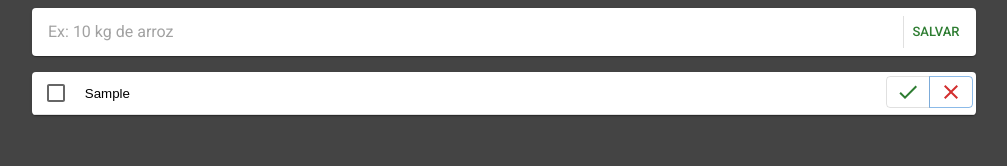
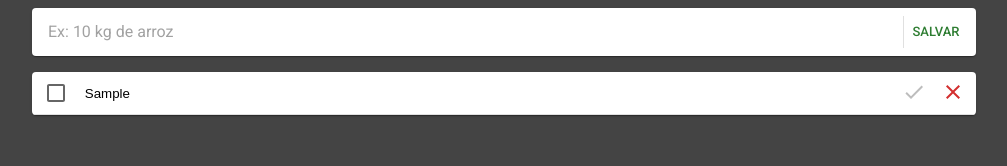
Before and after one commit to bertoldosi/shopping-list, a Next.js app: page / in a window 1280 px wide. Both pictures are taken after typing "Sample" into the empty fields and a click on the button "SALVAR". Shown: the top 166 px of the page, without its empty margins (136-1143 px from the left). Built offline with nearby package versions, Linux system fonts and the light colour scheme.

Commit message:
refactor: Refatorando

```diff
--- a/src/app/page.tsx
+++ b/src/app/page.tsx
@@ -44,6 +44,18 @@ export default function HomePage() {
     }
   }
 
+  const sortedProducts = React.useMemo(() => {
+    return [...products].sort((a, b) => {
+      if (a.check && !b.check) {
+        return 1; // Coloca os itens marcados abaixo
+      } else if (!a.check && b.check) {
+        return -1; // Mantém os itens não marcados acima
+      } else {
+        return 0; // Mantém a ordem para itens com o mesmo status de marcação
+      }
+    });
+  }, [products]);
+
   return (
     <Box
       sx={{
@@ -87,7 +99,11 @@ export default function HomePage() {
           </Button>
         </Stack>
       </Paper>
-      <Table products={products} setProducts={setProducts} remove={remove} />
+      <Table
+        products={sortedProducts}
+        setProducts={setProducts}
+        remove={remove}
+      />
     </Box>
   );
 }
--- a/src/app/table.tsx
+++ b/src/app/table.tsx
@@ -12,14 +12,23 @@ import Paper from "@mui/material/Paper";
 import { Button, ButtonGroup, Checkbox, styled } from "@mui/material";
 import { ProductType } from "@/models";
 
-interface PropsType {
+interface TablePropsType {
   products: ProductType[];
   setProducts: React.Dispatch<ProductType[]>;
   remove: (id: string) => void;
 }
 
+interface ButtonsPropsType {
+  product: ProductType;
+  remove: (id: string) => void;
+}
+
 const StyledTableCell = styled(TableCell)(() => ({
   padding: "0 .2em",
+}));
+
+const StyledTableRowDisabled = styled(TableRow)(({ theme }) => ({
+  backgroundColor: theme.palette.action.disabled,
 }));
 
 const styledCommonInputTable = {
@@ -39,11 +48,29 @@ const styledInputTableCheck = {
   textDecoration: "line-through",
 };
 
-const StyledTableRowDisabled = styled(TableRow)(({ theme }) => ({
-  backgroundColor: theme.palette.action.disabled,
-}));
+function Buttons({ product, remove }: ButtonsPropsType) {
+  return (
+    <ButtonGroup size="small" aria-label="buttons">
+      <Button variant="text" disabled={!product.edit}>
+        <CheckIcon color={product.edit ? "success" : "disabled"} />
+      </Button>
+      <Button
+        variant="text"
+        onClick={() => {
+          remove(product.id);
+        }}
+      >
+        <CloseIcon color="error" />
+      </Button>
+    </ButtonGroup>
+  );
+}
 
-export default function Table({ products, setProducts, remove }: PropsType) {
+export default function Table({
+  products,
+  setProducts,
+  remove,
+}: TablePropsType) {
   function onChange(event: React.ChangeEvent<HTMLInputElement>) {
     const { value, name, id } = event.target;
 
@@ -76,24 +103,6 @@ export default function Table({ products, setProducts, remove }: PropsType) {
       })
     );
   }
-
-  function sortedProducts() {
-    const sorted = [...products].sort((a, b) => {
-      if (a.check && !b.check) {
-        return 1; // Coloca os itens marcados abaixo
-      } else if (!a.check && b.check) {
-        return -1; // Mantém os itens não marcados acima
-      } else {
-        return 0; // Mantém a ordem para itens com o mesmo status de marcação
-      }
-    });
-
-    setProducts(sorted);
-  }
-
-  React.useEffect(() => {
-    sortedProducts;
-  }, [products]);
 
   return (
     <TableContainer component={Paper}>
@@ -131,18 +140,7 @@ export default function Table({ products, setProducts, remove }: PropsType) {
                   />
                 </StyledTableCell>
                 <StyledTableCell align="right">
-                  <ButtonGroup size="small" aria-label="buttons">
-                    <Button disabled={!product.edit}>
-                      <CheckIcon color="success" />
-                    </Button>
-                    <Button
-                      onClick={() => {
-                        remove(product.id);
-                      }}
-                    >
-                      <CloseIcon color="error" />
-                    </Button>
-                  </ButtonGroup>
+                  <Buttons product={product} remove={remove} />
                 </StyledTableCell>
               </StyledTableRowDisabled>
             ) : (
@@ -171,18 +169,7 @@ export default function Table({ products, setProducts, remove }: PropsType) {
                   />
                 </StyledTableCell>
                 <StyledTableCell align="right">
-                  <ButtonGroup size="small" aria-label="buttons">
-                    <Button disabled={!product.edit}>
-                      <CheckIcon color="success" />
-                    </Button>
-                    <Button
-                      onClick={() => {
-                        remove(product.id);
-                      }}
-                    >
-                      <CloseIcon color="error" />
-                    </Button>
-                  </ButtonGroup>
+                  <Buttons product={product} remove={remove} />
                 </StyledTableCell>
               </TableRow>
             )
```
